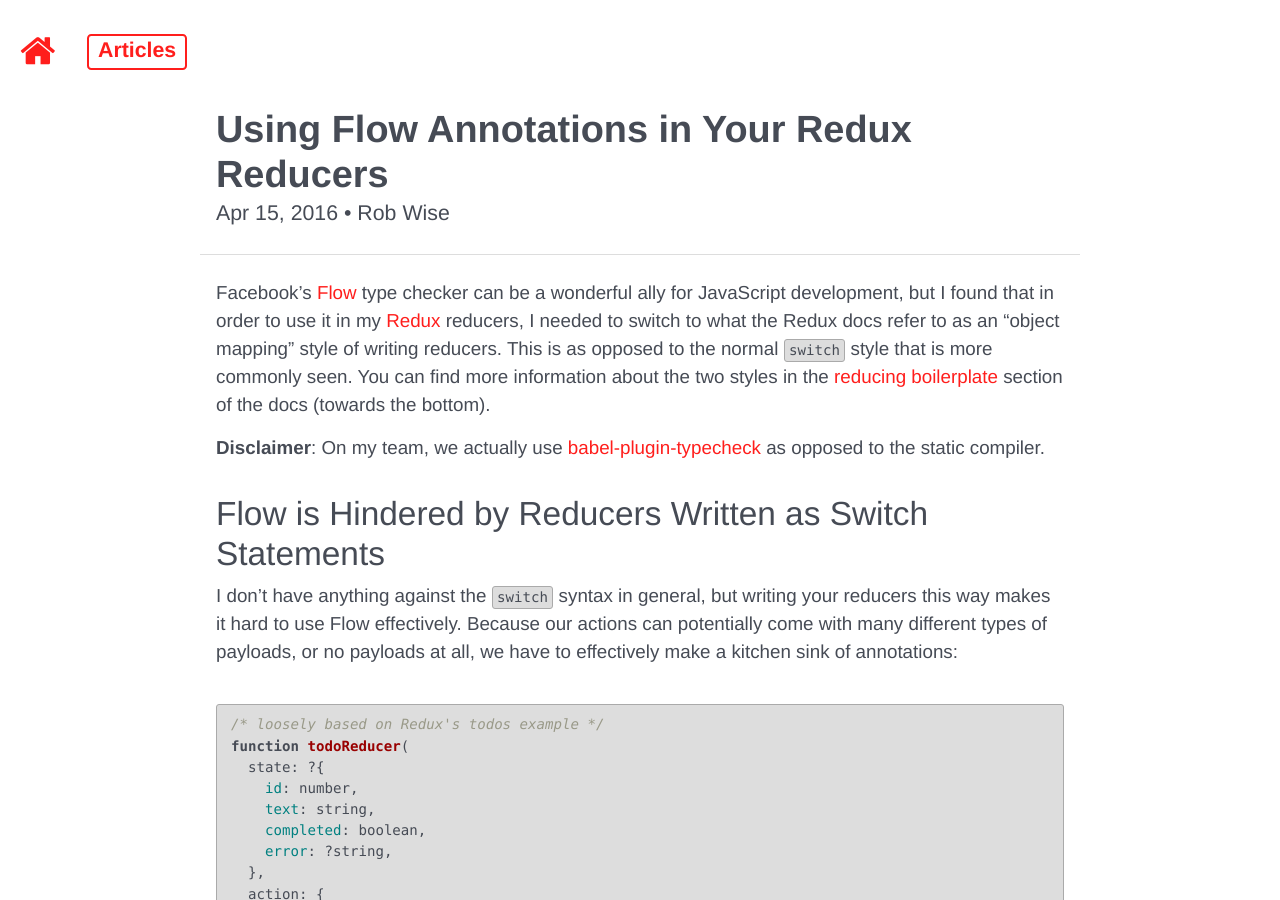
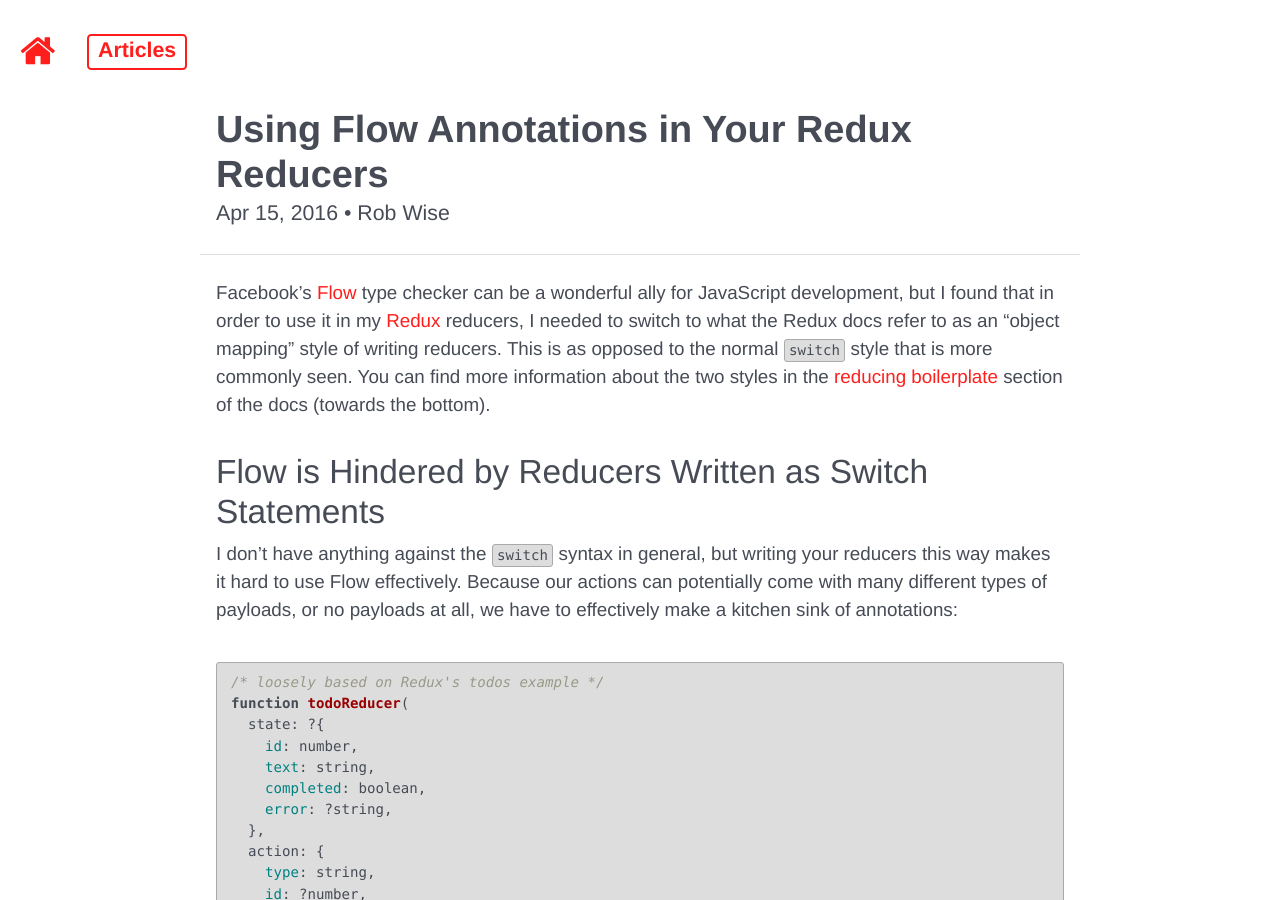
Before and after one commit to robwise/robwise.github.io, a Jekyll site: the page built from _posts/2016-04-15-using-flow-annotations-in-your-redux-reducers.md, in a window 1280 px wide and 900 px high. Built offline with Jekyll 4.4.1, drawn with Linux system fonts in a browser that asks for light colours; nearby versions of some CDN libraries; comment, search, counter and statistics services are not loaded.

Commit message:
update 2016-04-15-using-flow-annotations-in-your-redux-reducers.md
We do use static type checking now

```diff
--- a/_posts/2016-04-15-using-flow-annotations-in-your-redux-reducers.md
+++ b/_posts/2016-04-15-using-flow-annotations-in-your-redux-reducers.md
@@ -8,8 +8,6 @@
 ---
 
 Facebook's [Flow][flow] type checker can be a wonderful ally for JavaScript development, but I found that in order to use it in my [Redux][redux] reducers, I needed to switch to what the Redux docs refer to as an "object mapping" style of writing reducers. This is as opposed to the normal `switch` style that is more commonly seen. You can find more information about the two styles in the [reducing boilerplate][redux-reducing-boilerplate] section of the docs (towards the bottom).
-
-**Disclaimer**: On my team, we actually use [babel-plugin-typecheck][babel-plugin-typecheck] as opposed to the static compiler.
 
 ## Flow is Hindered by Reducers Written as Switch Statements
  I don't have anything against the `switch` syntax in general, but writing your reducers this way makes it hard to use Flow effectively. Because our actions can potentially come with many different types of payloads, or no payloads at all, we have to effectively make a kitchen sink of annotations:
```
